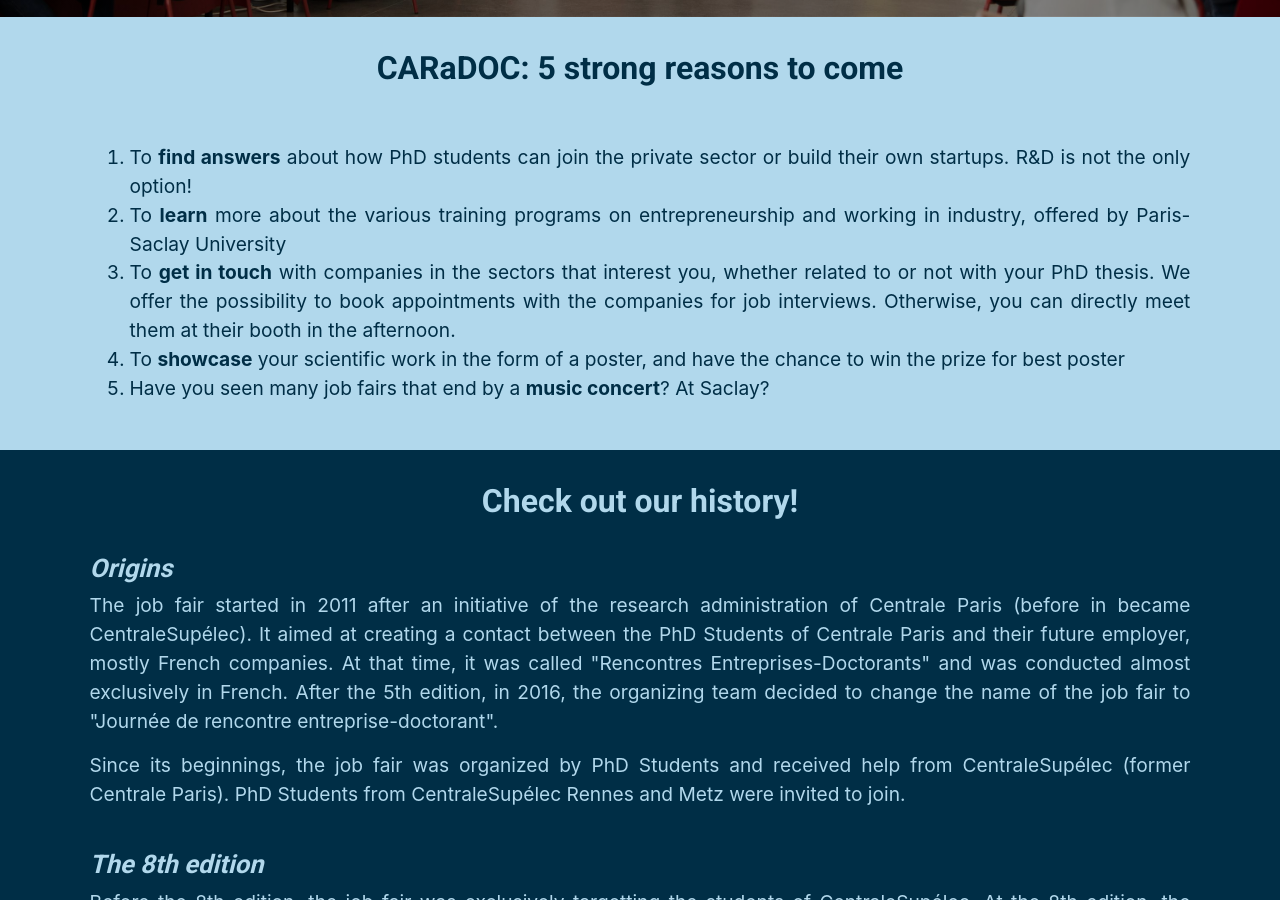
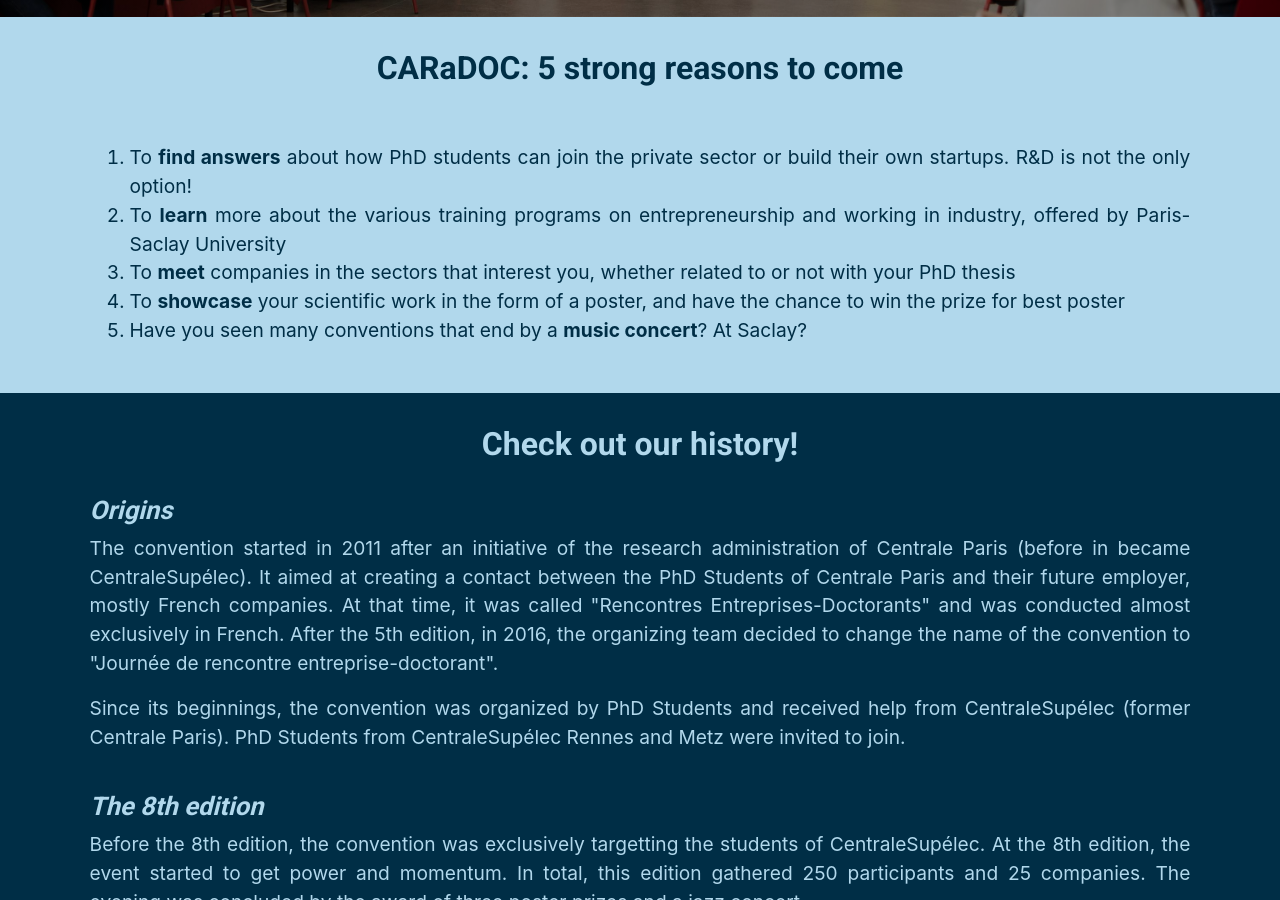
Before and after one commit to caradoc-paris-saclay/caradoc, a Jekyll site: the page built from assets/en/index.html, in a window 1280 px wide and 900 px high, scrolled down 661 px. Built offline with Jekyll 4.4.1, drawn with Linux system fonts in a browser that asks for light colours; some web fonts are replaced; some of the changed text lies outside the part shown.

Commit message:
Removed <<job fair>> occurrences in welcome EN page

```diff
--- a/assets/en/index.html
+++ b/assets/en/index.html
@@ -34,9 +34,9 @@
     <ol>
           <li>To <strong>find answers</strong> about how PhD students can join the private sector or build their own startups. R&D is not the only option!</li>
           <li>To <strong>learn</strong> more about the various training programs on entrepreneurship and working in industry, offered by Paris-Saclay University</li>
-          <li>To <strong>get in touch</strong> with companies in the sectors that interest you, whether related to or not with your PhD thesis. We offer the possibility to book appointments with the companies for job interviews. Otherwise, you can directly meet them at their booth in the afternoon.</li>
+          <li>To <strong>meet</strong> companies in the sectors that interest you, whether related to or not with your PhD thesis</li>
           <li>To <strong>showcase</strong> your scientific work in the form of a poster, and have the chance to win the prize for best poster</li>
-          <li>Have you seen many job fairs that end by a <strong>music concert</strong>? At Saclay?</li>
+          <li>Have you seen many conventions that end by a <strong>music concert</strong>? At Saclay?</li>
         </ol>
   </div>
 </section>
@@ -48,22 +48,22 @@
   </br>
   <h2><i><strong>Origins</i></strong></h2>
     <p>
-      The job fair started in 2011 after an initiative of the research administration of Centrale Paris (before in became CentraleSupélec). It aimed at creating a contact between the PhD Students of Centrale Paris and their future employer, mostly French companies.
+      The convention started in 2011 after an initiative of the research administration of Centrale Paris (before in became CentraleSupélec). It aimed at creating a contact between the PhD Students of Centrale Paris and their future employer, mostly French companies.
 
       At that time, it was called "Rencontres Entreprises-Doctorants" and was conducted almost exclusively in French.
 
-      After the 5th edition, in 2016, the organizing team decided to change the name of the job fair to "Journée de rencontre entreprise-doctorant".
+      After the 5th edition, in 2016, the organizing team decided to change the name of the convention to "Journée de rencontre entreprise-doctorant".
     </p>
-    <p>Since its beginnings, the job fair was organized by PhD Students and received help from CentraleSupélec (former Centrale Paris). PhD Students from CentraleSupélec Rennes and Metz were invited to join.
+    <p>Since its beginnings, the convention was organized by PhD Students and received help from CentraleSupélec (former Centrale Paris). PhD Students from CentraleSupélec Rennes and Metz were invited to join.
     </p>
     </br>
     <h2><strong><i>The 8th edition</i></strong></h2>
-    <p> Before the 8th edition, the job fair was exclusively targetting the students of CentraleSupélec. At the 8th edition, the event started to get power and momentum. In total, this edition gathered 250 participants and 25 companies. The evening was concluded by the award of three poster prizes and a jazz concert.
+    <p> Before the 8th edition, the convention was exclusively targetting the students of CentraleSupélec. At the 8th edition, the event started to get power and momentum. In total, this edition gathered 250 participants and 25 companies. The evening was concluded by the award of three poster prizes and a jazz concert.
     </p>
     </br>
     <h2><strong><i>Birth of CARaDOC</i></strong></h2>
     <p>
-      In order to include more of the demographics of PhD Students in Saclay to the job fair, the team of the 8th edition decided to open the recuitement of the next organizing team to all of Paris-Sacaly and to make the JRED and event friendly to English speakers.
+      In order to include more of the demographics of PhD Students in Saclay to the event, the team of the 8th edition decided to open the recruitement of the next organizing team to all of Paris-Sacaly and to make the JRED and event friendly to English speakers.
     </p>
     <p>
       After having gathered the kernel of the new team (around mid June 2019), the former team of the 8th edition asked the new members to choose a new name that would better correspond to the new paradigm. Thus, out of some several name proposals, CARaDOC, standing for Careers and Doctors was born.
```
